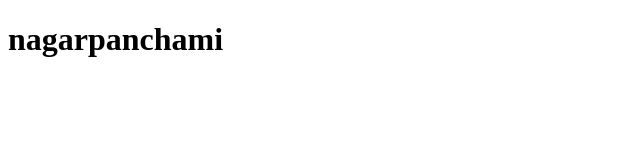
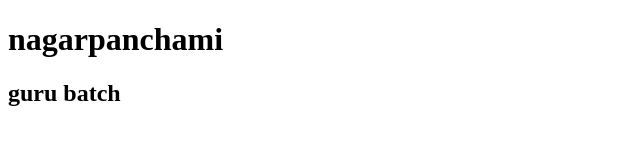
Before and after one commit to Sakshi-2406/nagarpanchami, a plain HTML site: page index.html in a window 1280 px wide. Shown: the whole page, without its empty margins (0-640 px from the left). Drawn offline with Linux system fonts and the light colour scheme.

Commit message:
updated with guru batch

```diff
--- a/index.html
+++ b/index.html
@@ -7,5 +7,6 @@
 </head>
 <body>
     <h1>nagarpanchami</h1>
+    <h2>guru batch</h2>
 </body>
 </html>
```
